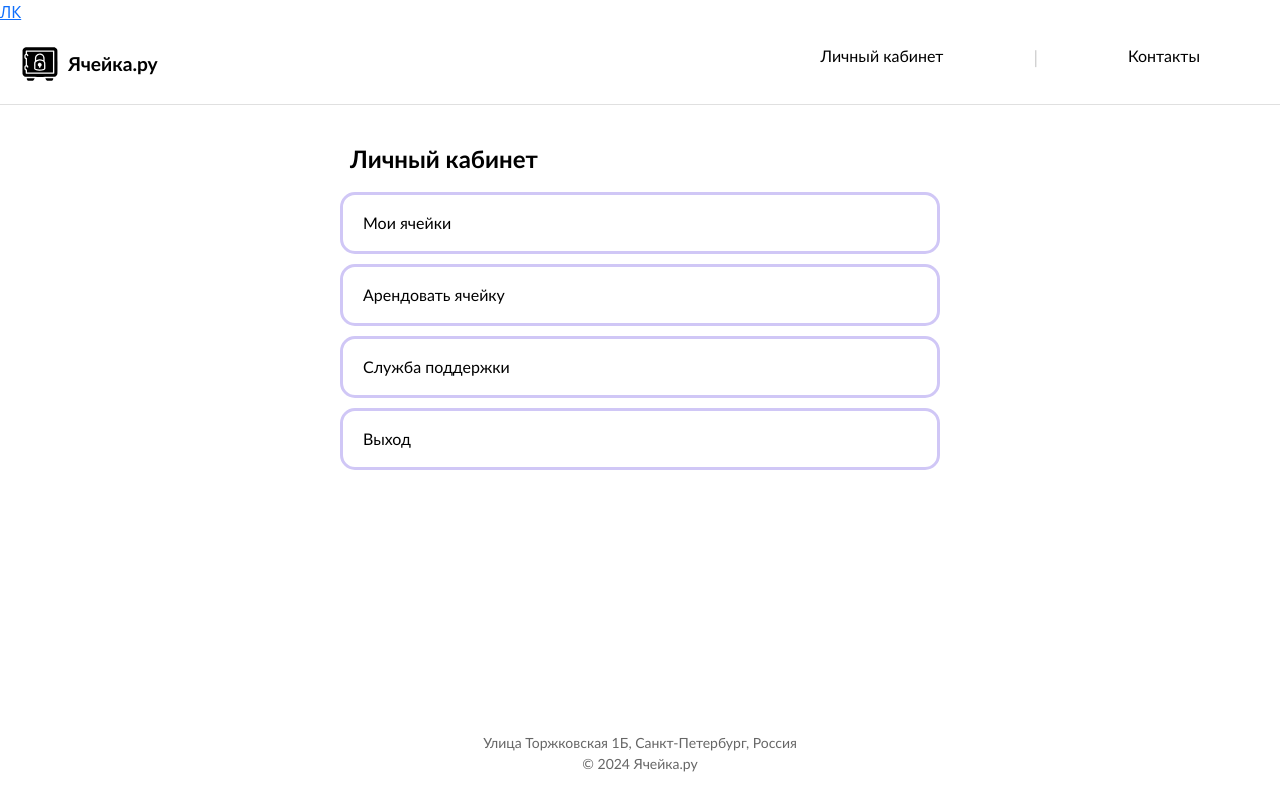
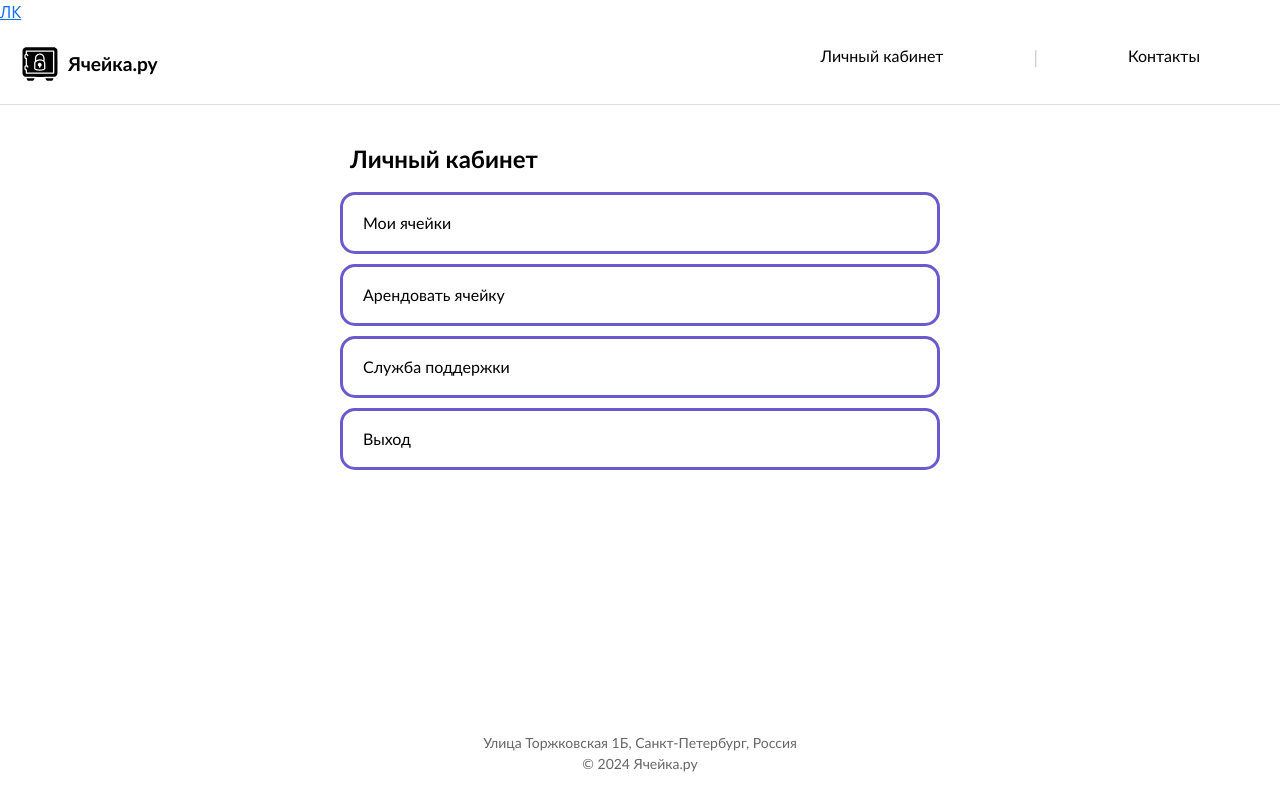
Before and after one commit to moevm/nosql2h24-store, a React (Create React App) app in the folder client/: page /personalAccount in a window 1280 px wide. Shown: the top 810 px of the page. Built offline with nearby package versions, Linux system fonts and the light colour scheme.

Commit message:
Personal Account routes changes

```diff
--- a/client/src/css/PersonalAccount.css
+++ b/client/src/css/PersonalAccount.css
@@ -82,7 +82,7 @@
     justify-content: space-between;
     align-items: center;
     padding: 16px 20px;
-    border: 3px solid #d0c7f6;
+    border: 3px solid #6a5acd;
     border-radius: 15px;
     color: black;
     text-decoration: none;
--- a/client/src/pages/PersonalAccountPage.tsx
+++ b/client/src/pages/PersonalAccountPage.tsx
@@ -16,9 +16,9 @@ export default function PersonalAccount() {
                     <span className="logo-text">Ячейка.ру</span>
                 </div>
                 <nav className="header-nav">
-                    <Link to="/account">Личный кабинет</Link>
+                    <Link to="/personalAccount">Личный кабинет</Link>
                     <span className="divider">|</span>
-                    <Link to="/contacts">Контакты</Link>
+                    <Link to="/help">Контакты</Link>
                 </nav>
             </header>
 
@@ -28,7 +28,7 @@ export default function PersonalAccount() {
                     <li><Link to="/myCells">Мои ячейки</Link></li>
                     <li><Link to="/rentCell">Арендовать ячейку</Link></li>
                     <li><Link to="/help">Служба поддержки</Link></li>
-                    <li><Link to="/logout">Выход</Link></li>
+                    <li><Link to="/">Выход</Link></li>
                 </ul>
             </main>
 
```
